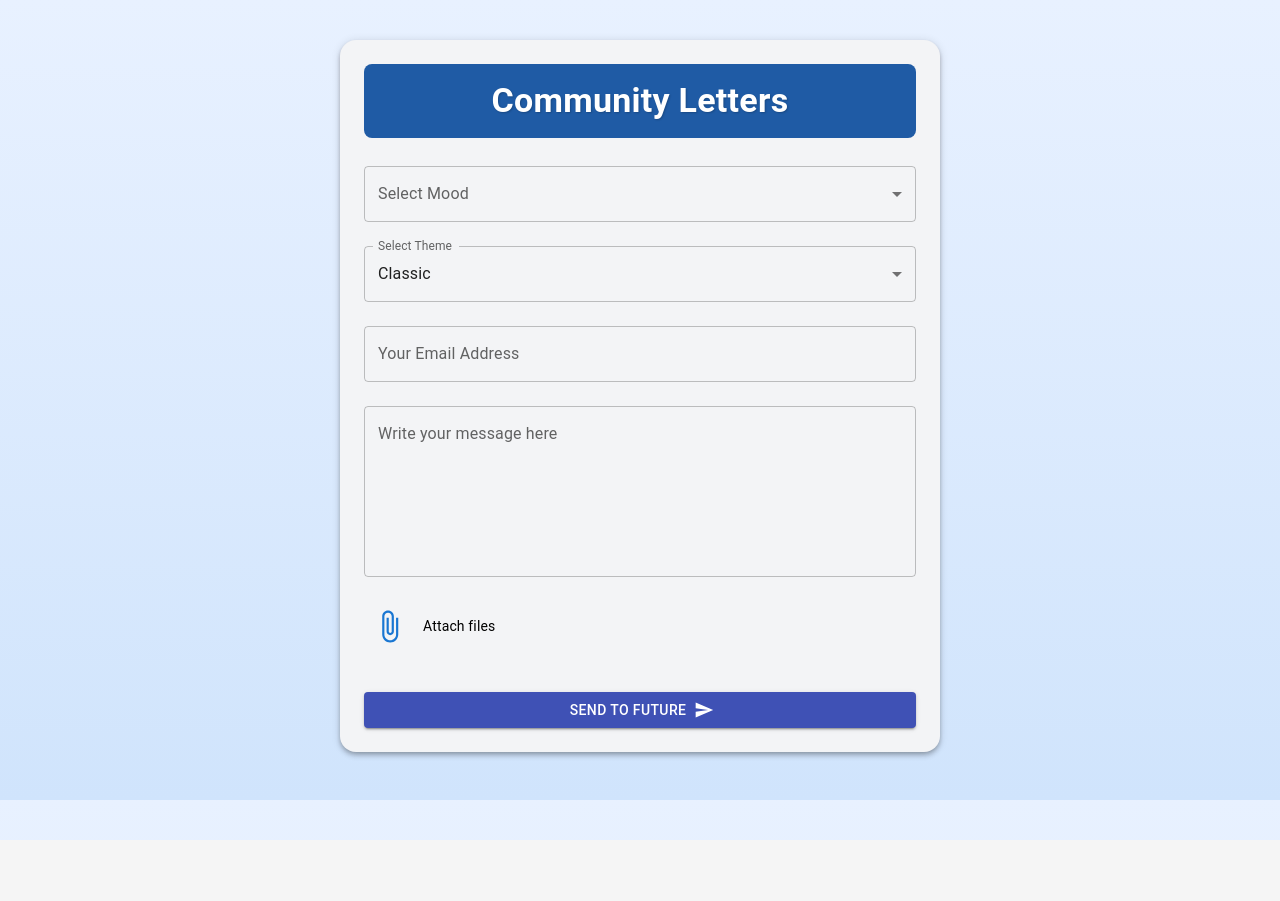
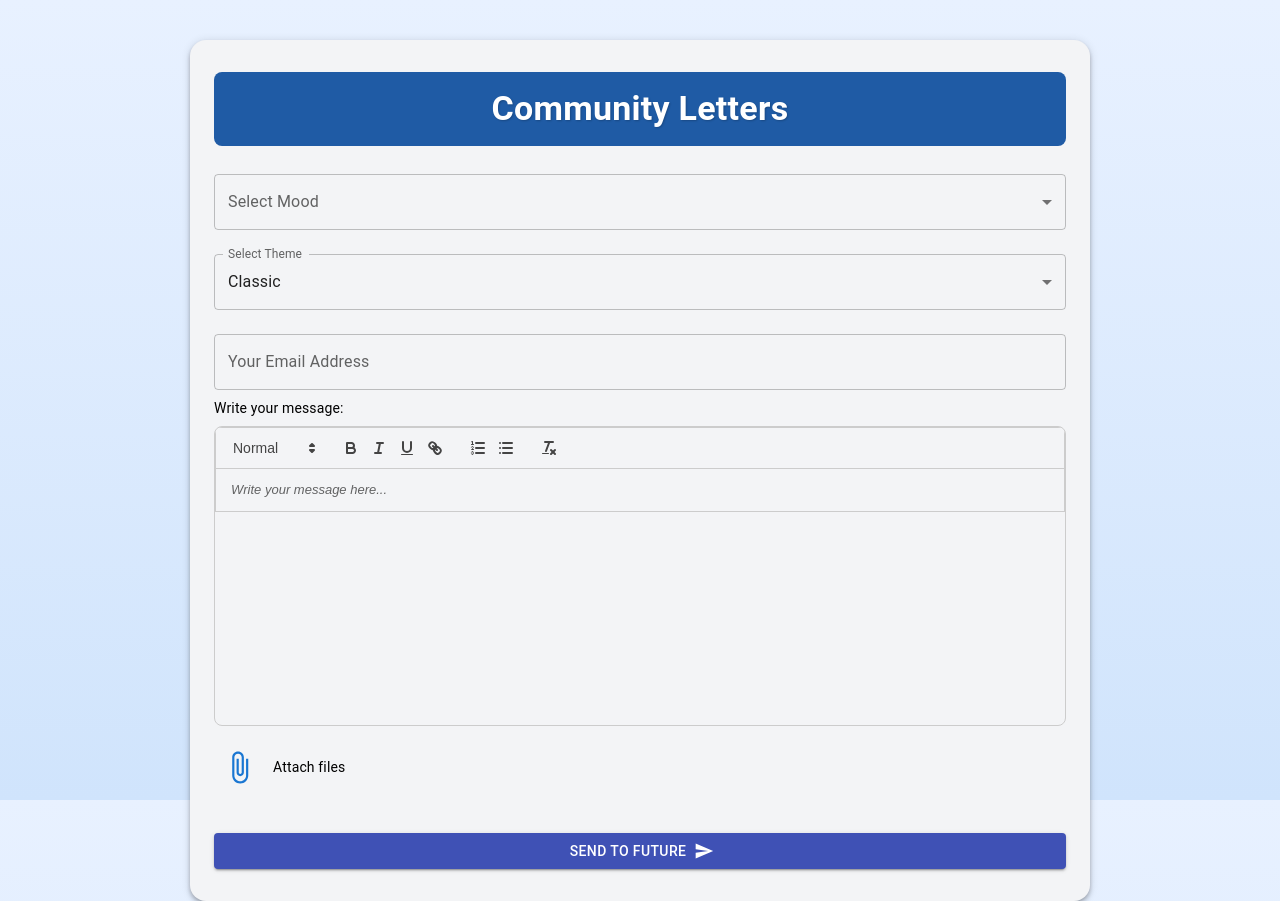
Before and after one commit to vecodesh/Time-Capsule, a React (Create React App) app in the folder my-react-app/: page /write-letter in a window 1280 px wide. Before the commit the page ends 840 px from the top, so only its background shows below. Built offline with nearby package versions, Linux system fonts and the light colour scheme.

Commit message:
Added the text editor

```diff
--- a/my-react-app/package.json
+++ b/my-react-app/package.json
@@ -8,9 +8,10 @@
     "@mui/icons-material": "^6.2.0",
     "@mui/material": "^6.2.0",
     "cra-template": "1.2.0",
-    "react": "^19.0.0",
-    "react-dom": "^19.0.0",
+    "react": "^18.3.1",
+    "react-dom": "^18.3.1",
     "react-icons": "^5.4.0",
+    "react-quill": "^2.0.0",
     "react-router-dom": "^7.0.2",
     "react-scripts": "5.0.1",
     "web-vitals": "^4.2.4"
--- a/my-react-app/src/components/LoginPage.css
+++ b/my-react-app/src/components/LoginPage.css
@@ -51,7 +51,7 @@
     top: 50%;
     left: 50%;
     transform: translate(-50%, -50%);
-    animation: popUp 7s cubic-bezier(0.68, -0.55, 0.27, 1.55); /* Enhanced pop-up animation */
+    animation: popUp 0.5s cubic-bezier(0.68, -0.55, 0.27, 1.55); /* Enhanced pop-up animation */
 }
 
 
--- a/my-react-app/src/components/SignupPage.css
+++ b/my-react-app/src/components/SignupPage.css
@@ -53,7 +53,7 @@
     top: 50%;
     left: 50%;
     transform: translate(-50%, -50%);
-    animation: popUp 7s cubic-bezier(0.68, -0.55, 0.27, 1.55);
+    animation: popUp 0.5s cubic-bezier(0.68, -0.55, 0.27, 1.55);
 }
 
 .heading {
--- a/my-react-app/src/components/WriteLetter.js
+++ b/my-react-app/src/components/WriteLetter.js
@@ -13,6 +13,8 @@ import {
 } from "@mui/material";
 import AttachFileIcon from "@mui/icons-material/AttachFile";
 import SendIcon from "@mui/icons-material/Send";
+import ReactQuill from "react-quill";
+import "react-quill/dist/quill.snow.css";
 import "./WriteLetter.css";
 
 const WriteLetter = () => {
@@ -25,18 +27,16 @@ const WriteLetter = () => {
 
   const handleMoodChange = (e) => setMood(e.target.value);
   const handleThemeChange = (e) => setTheme(e.target.value);
-  const handleMessageChange = (e) => setMessage(e.target.value);
+  const handleMessageChange = (value) => setMessage(value); // Updated for Quill editor
   const handleEmailChange = (e) => setEmail(e.target.value);
   const handleAttachmentChange = (e) =>
     setAttachments([...attachments, ...e.target.files]);
 
-  // Email format validation
   const isValidEmail = (email) => {
     const regex = /^[^\s@]+@[^\s@]+\.[^\s@]+$/;
     return regex.test(email);
   };
 
-  // Validation for required fields
   const validateForm = () => {
     const newErrors = {};
     if (!mood) newErrors.mood = "Please select a mood.";
@@ -64,12 +64,12 @@ const WriteLetter = () => {
 
   return (
     <Container
-      maxWidth="sm"
+      maxWidth="md"
       className="letter-container"
       sx={{
         mt: 5,
         mb: 0,
-        p: 3,
+        p: 4,
         borderRadius: 4,
         boxShadow: 4,
         backgroundColor: "#f3f4f6",
@@ -93,7 +93,6 @@ const WriteLetter = () => {
         Community Letters
       </Typography>
       <Box component="form" onSubmit={handleSubmit} className="form-animate">
-        {/* Mood Selection */}
         <FormControl fullWidth margin="normal" error={!!errors.mood}>
           <InputLabel>Select Mood</InputLabel>
           <Select value={mood} onChange={handleMoodChange} label="Select Mood">
@@ -109,7 +108,6 @@ const WriteLetter = () => {
           )}
         </FormControl>
 
-        {/* Theme Selection */}
         <FormControl fullWidth margin="normal" error={!!errors.theme}>
           <InputLabel>Select Theme</InputLabel>
           <Select value={theme} onChange={handleThemeChange} label="Select Theme">
@@ -124,7 +122,6 @@ const WriteLetter = () => {
           )}
         </FormControl>
 
-        {/* Email Field */}
         <TextField
           label="Your Email Address"
           variant="outlined"
@@ -136,21 +133,31 @@ const WriteLetter = () => {
           helperText={errors.email}
         />
 
-        {/* Message Field */}
-        <TextField
-          label="Write your message here"
-          variant="outlined"
-          fullWidth
-          multiline
-          rows={6}
-          value={message}
-          onChange={handleMessageChange}
-          margin="normal"
-          error={!!errors.message}
-          helperText={errors.message}
-        />
+        <Typography variant="body2" sx={{ mb: 1 }}>
+          Write your message:
+        </Typography>
+        <Box
+          sx={{
+            minHeight: "300px",
+            maxHeight: "400px",
+            overflow: "auto",
+            border: "1px solid #ccc",
+            borderRadius: "8px",
+          }}
+        >
+          <ReactQuill
+            value={message}
+            onChange={handleMessageChange}
+            theme="snow"
+            placeholder="Write your message here..."
+          />
+        </Box>
+        {errors.message && (
+          <Typography color="error" variant="caption">
+            {errors.message}
+          </Typography>
+        )}
 
-        {/* File Attachments */}
         <Box display="flex" alignItems="center" marginY={2}>
           <IconButton color="primary" component="label">
             <AttachFileIcon fontSize="large" />
@@ -168,7 +175,6 @@ const WriteLetter = () => {
           </Typography>
         </Box>
 
-        {/* Submit Button */}
         <Button
           type="submit"
           variant="contained"
```
Also changed, not shown: 1 other file (tests, documents, lock files or other folders).
